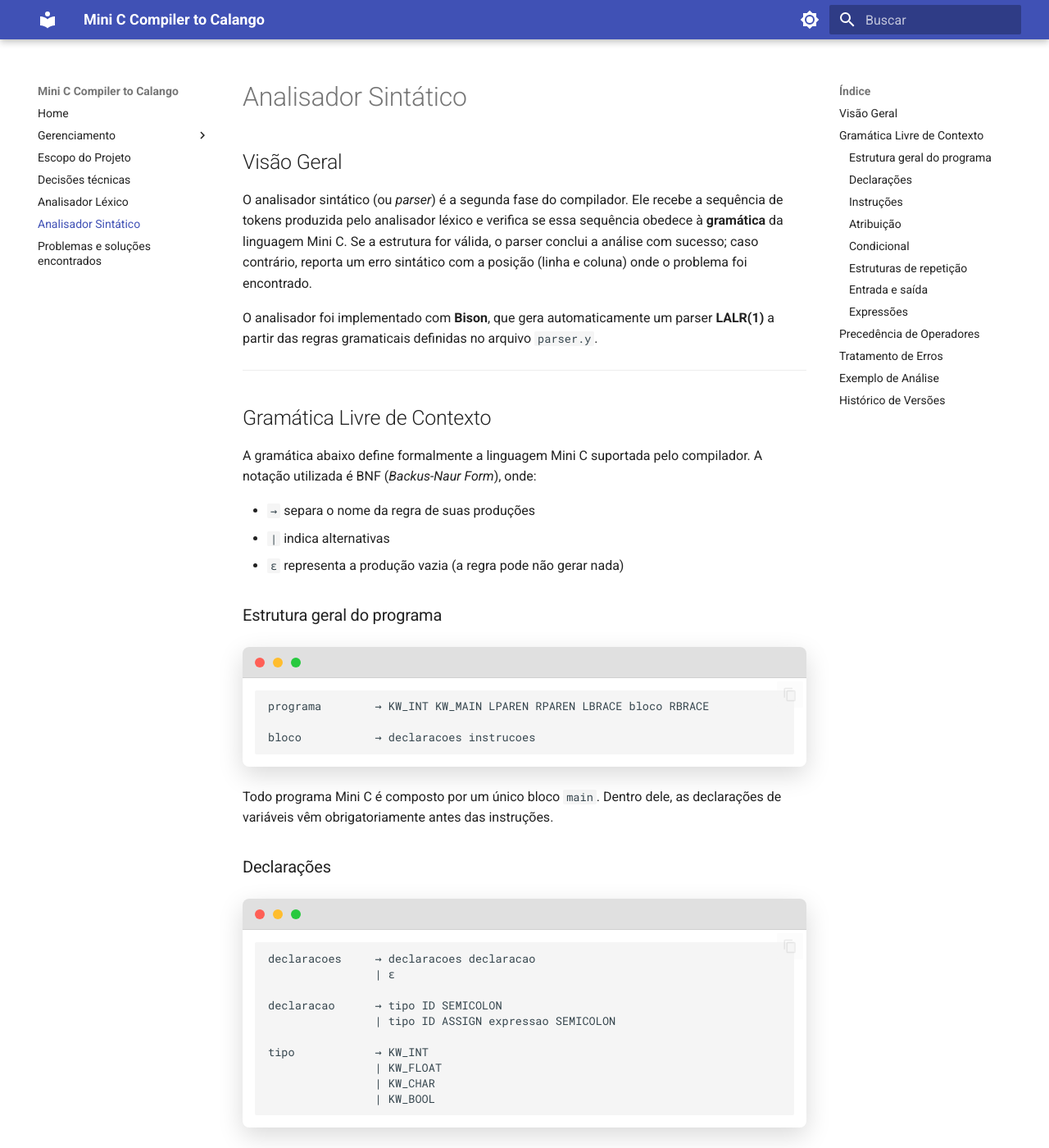
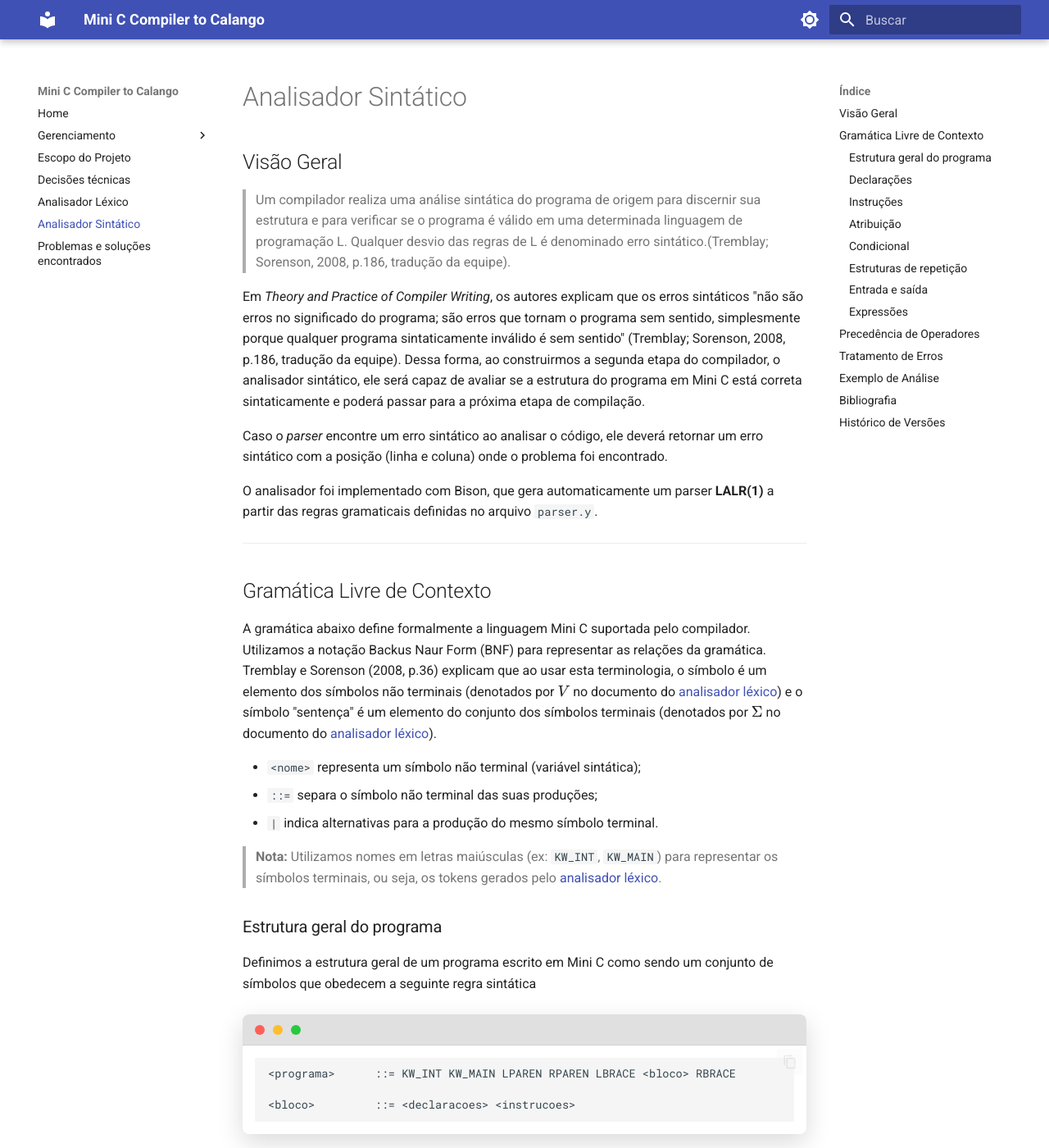
Before and after one commit to Compiladores-1-Sergio-FCTE-26-1-Gr10/mini-C-compiler-to-Calango, an MkDocs documentation site: the page built from docs/analisador-sintatico.md, in a window 1280 px wide and 1400 px high. Shown: the whole window at 82% size. Built offline with MkDocs 1.6.1 and Material for MkDocs 9.7.7, drawn with Linux system fonts in a browser that asks for light colours; some of the changed text lies outside the part shown.

Commit message:
Adiciona referências bibliográficas para os tópicos do analisador sintático; corrige notação BNF.

````diff
--- a/docs/analisador-sintatico.md
+++ b/docs/analisador-sintatico.md
@@ -2,135 +2,157 @@
 
 ## Visão Geral
 
-O analisador sintático (ou *parser*) é a segunda fase do compilador. Ele recebe a sequência de tokens produzida pelo analisador léxico e verifica se essa sequência obedece à **gramática** da linguagem Mini C. Se a estrutura for válida, o parser conclui a análise com sucesso; caso contrário, reporta um erro sintático com a posição (linha e coluna) onde o problema foi encontrado.
+> Um compilador realiza uma análise sintática do programa de origem para discernir sua estrutura e para verificar se o programa é válido em uma determinada linguagem de programação L. Qualquer desvio das regras de L é denominado erro sintático.(Tremblay; Sorenson, 2008, p.186, tradução da equipe).
 
-O analisador foi implementado com **Bison**, que gera automaticamente um parser **LALR(1)** a partir das regras gramaticais definidas no arquivo `parser.y`.
+Em _Theory and Practice of Compiler Writing_, os autores explicam que os erros sintáticos "não são erros no significado do programa; são erros que tornam o programa sem sentido, simplesmente porque qualquer programa sintaticamente inválido é sem sentido" (Tremblay; Sorenson, 2008, p.186, tradução da equipe). Dessa forma, ao construirmos a segunda etapa do compilador, o analisador sintático, ele será capaz de avaliar se a estrutura do programa em Mini C está correta sintaticamente e poderá passar para a próxima etapa de compilação.
+
+Caso o _parser_ encontre um erro sintático ao analisar o código, ele deverá retornar um erro sintático com a posição (linha e coluna) onde o problema foi encontrado.
+
+O analisador foi implementado com Bison, que gera automaticamente um parser **LALR(1)** a partir das regras gramaticais definidas no arquivo `parser.y`.
 
 ---
 
 ## Gramática Livre de Contexto
 
-A gramática abaixo define formalmente a linguagem Mini C suportada pelo compilador. A notação utilizada é BNF (*Backus-Naur Form*), onde:
+A gramática abaixo define formalmente a linguagem Mini C suportada pelo compilador. Utilizamos a notação Backus Naur Form (BNF) para representar as relações da gramática. Tremblay e Sorenson (2008, p.36) explicam que ao usar esta terminologia, o símbolo <sentença> é um elemento dos símbolos não terminais (denotados por **$V$** no documento do [analisador léxico](analisador-lexico.md)) e o símbolo "sentença" é um elemento do conjunto dos símbolos terminais (denotados por **$\Sigma$** no documento do [analisador léxico](analisador-lexico.md)).
 
-- `→` separa o nome da regra de suas produções
-- `|` indica alternativas
-- `ε` representa a produção vazia (a regra pode não gerar nada)
+- `<nome>` representa um símbolo não terminal (variável sintática);
+- `::=` separa o símbolo não terminal das suas produções;
+- `|` indica alternativas para a produção do mesmo símbolo terminal.
+
+> **Nota:** Utilizamos nomes em letras maiúsculas (ex: `KW_INT`, `KW_MAIN`) para representar os símbolos terminais, ou seja, os tokens gerados pelo [analisador léxico](analisador-lexico.md).
 
 ### Estrutura geral do programa
 
+Definimos a estrutura geral de um programa escrito em Mini C como sendo um conjunto de símbolos que obedecem a seguinte regra sintática
+
 ```
-programa        → KW_INT KW_MAIN LPAREN RPAREN LBRACE bloco RBRACE
+<programa>      ::= KW_INT KW_MAIN LPAREN RPAREN LBRACE <bloco> RBRACE
 
-bloco           → declaracoes instrucoes
+<bloco>         ::= <declaracoes> <instrucoes>
 ```
 
-Todo programa Mini C é composto por um único bloco `main`. Dentro dele, as declarações de variáveis vêm obrigatoriamente antes das instruções.
+> **Nota:** Todo programa Mini C é composto por um único bloco `main`. Dentro dele, as declarações de variáveis vêm obrigatoriamente antes das instruções.
 
 ### Declarações
 
+Definimos a estrutura das declarações de um programa escrito em Mini C como sendo um conjunto de símbolos que obedecem a seguinte regra sintática
+
 ```
-declaracoes     → declaracoes declaracao
-                | ε
+<declaracoes>   ::= <declaracoes> <declaracao>
+                  | /* vazio */
 
-declaracao      → tipo ID SEMICOLON
-                | tipo ID ASSIGN expressao SEMICOLON
+<declaracao>    ::= <tipo> ID SEMICOLON
+                  | <tipo> ID ASSIGN <expressao> SEMICOLON
 
-tipo            → KW_INT
-                | KW_FLOAT
-                | KW_CHAR
-                | KW_BOOL
+<tipo>          ::= KW_INT
+                  | KW_FLOAT
+                  | KW_CHAR
+                  | KW_BOOL
 ```
 
 ### Instruções
 
+Definimos a estrutura das instruções de um programa escrito em Mini C como sendo um conjunto de símbolos que obedecem a seguinte regra sintática
+
 ```
-instrucoes      → instrucoes instrucao
-                | ε
+<instrucoes>    ::= <instrucoes> <instrucao>
+                  | /* vazio */
 
-instrucao       → atribuicao
-                | condicional
-                | enquanto
-                | para
-                | faca_enquanto
-                | saida
-                | entrada
+<instrucao>     ::= <atribuicao>
+                  | <condicional>
+                  | <enquanto>
+                  | <para>
+                  | <faca_enquanto>
+                  | <saida>
+                  | <entrada>
 ```
 
 ### Atribuição
 
+Definimos a estrutura da instrução de atribuição de um programa escrito em Mini C como sendo um conjunto de símbolos que obedecem a seguinte regra sintática
+
 ```
-atribuicao      → ID ASSIGN expressao SEMICOLON
+<atribuicao>    ::= ID ASSIGN <expressao> SEMICOLON
 ```
 
 ### Condicional
 
+Definimos a estrutura condicional de um programa escrito em Mini C como sendo um conjunto de símbolos que obedecem a seguinte regra sintática:
+
 ```
-condicional     → KW_IF LPAREN expressao RPAREN LBRACE instrucoes RBRACE
-                | KW_IF LPAREN expressao RPAREN LBRACE instrucoes RBRACE
-                  KW_ELSE LBRACE instrucoes RBRACE
+<condicional>   ::= KW_IF LPAREN <expressao> RPAREN LBRACE <instrucoes> RBRACE
+                  | KW_IF LPAREN <expressao> RPAREN LBRACE <instrucoes> RBRACE KW_ELSE LBRACE <instrucoes> RBRACE
 ```
 
 ### Estruturas de repetição
 
+Definimos as estruturas de repetição de um programa escrito em Mini C como sendo um conjunto se símbolos que obedecem a seguinte regra sintática:
+
 ```
-enquanto        → KW_WHILE LPAREN expressao RPAREN LBRACE instrucoes RBRACE
+<enquanto>      ::= KW_WHILE LPAREN <expressao> RPAREN LBRACE <instrucoes> RBRACE
 
-para            → KW_FOR LPAREN atribuicao expressao SEMICOLON atribuicao_for RPAREN
-                  LBRACE instrucoes RBRACE
+<para>          ::= KW_FOR LPAREN <atribuicao> <expressao> SEMICOLON <atribuicao_for> RPAREN LBRACE <instrucoes> RBRACE
 
-atribuicao_for  → ID ASSIGN expressao
+<atribuicao_for>::= ID ASSIGN <expressao>
 
-faca_enquanto   → KW_DO LBRACE instrucoes RBRACE
-                  KW_WHILE LPAREN expressao RPAREN SEMICOLON
+<faca_enquanto> ::= KW_DO LBRACE <instrucoes> RBRACE KW_WHILE LPAREN <expressao> RPAREN SEMICOLON
 ```
 
 ### Entrada e saída
 
+Definimos as estruturas de entrada e saída de um programa escrito em Mini C como sendo um conjunto de símbolos que obedecem a seguinte regra sintática:
+
+
 ```
-saida           → KW_PRINTF LPAREN LIT_STRING RPAREN SEMICOLON
-                | KW_PRINTF LPAREN LIT_STRING COMMA args_printf RPAREN SEMICOLON
+<saida>         ::= KW_PRINTF LPAREN LIT_STRING RPAREN SEMICOLON
+                  | KW_PRINTF LPAREN LIT_STRING COMMA <args_printf> RPAREN SEMICOLON
 
-args_printf     → expressao
-                | args_printf COMMA expressao
+<args_printf>   ::= <expressao>
+                  | <args_printf> COMMA <expressao>
 
-entrada         → KW_SCANF LPAREN LIT_STRING COMMA ID RPAREN SEMICOLON
+<entrada>       ::= KW_SCANF LPAREN LIT_STRING COMMA ID RPAREN SEMICOLON
 ```
 
 ### Expressões
 
-A hierarquia de regras abaixo garante a **precedência de operadores** — operadores com maior precedência estão mais profundos na árvore gramatical, sendo resolvidos primeiro.
+A hierarquia de regras abaixo garante a precedência de operadores. Operadores com maior precedência estão mais profundos na árvore gramatical, sendo resolvidos primeiro.
+
+> **Nota:** Na BNF estrita, para garantir precedência matemática sem ambiguidade, é necessário criar regras aninhadas (ex: <expressao> ::= <expressao> + <termo>, <termo> ::= <termo> * <fator>). Porém, o Bison utiliza declarações de precedência de tokens (%left, %right) para resolver ambiguidades, a gramática abaixo é apresentada de forma "plana" para refletir exatamente a implementação do código-fonte.
 
 ```
-expressao       → expressao OR     expressao       (menor precedência)
-                | expressao AND    expressao
-                | expressao EQ     expressao
-                | expressao NEQ    expressao
-                | expressao LT     expressao
-                | expressao GT     expressao
-                | expressao LEQ    expressao
-                | expressao GEQ    expressao
-                | expressao PLUS   expressao
-                | expressao MINUS  expressao
-                | expressao TIMES  expressao
-                | expressao DIVIDE expressao
-                | expressao MOD    expressao
-                | NOT expressao
-                | MINUS expressao                  (menos unário)
-                | LPAREN expressao RPAREN
-                | ID
-                | LIT_INT
-                | LIT_FLOAT
-                | LIT_CHAR
-                | LIT_STRING
-                | LIT_TRUE
-                | LIT_FALSE                        (maior precedência)
+<expressao>     ::= <expressao> OR <expressao>
+                  | <expressao> AND <expressao>
+                  | <expressao> EQ <expressao>
+                  | <expressao> NEQ <expressao>
+                  | <expressao> LT <expressao>
+                  | <expressao> GT <expressao>
+                  | <expressao> LEQ <expressao>
+                  | <expressao> GEQ <expressao>
+                  | <expressao> PLUS <expressao>
+                  | <expressao> MINUS <expressao>
+                  | <expressao> TIMES <expressao>
+                  | <expressao> DIVIDE <expressao>
+                  | <expressao> MOD <expressao>
+                  | NOT <expressao>
+                  | MINUS <expressao>
+                  | LPAREN <expressao> RPAREN
+                  | ID
+                  | LIT_INT
+                  | LIT_FLOAT
+                  | LIT_CHAR
+                  | LIT_STRING
+                  | LIT_TRUE
+                  | LIT_FALSE
 ```
 
 ---
 
 ## Precedência de Operadores
 
-A tabela abaixo resume a ordem de precedência dos operadores, do menor para o maior. Operadores na mesma linha têm a mesma precedência.
+A Tabela 01 resume a ordem de precedência dos operadores, do menor para o maior. Operadores na mesma linha possuem a mesma precedência.
+
+**Tabela 01:** Ordem de precedência dos operadores.
 
 | Nível | Operadores | Associatividade |
 |---|---|---|
@@ -198,8 +222,17 @@ Saída esperada:
 Análise sintática concluída: programa válido.
 ```
 
+---
+
+## Bibliografia
+
+1. TREMBLAY, Jean-Paul; SORENSON, Paul G. **The Theory and Practice of Compiler Writing**. 1ª edição. 2008.
+
+---
+
 ## Histórico de Versões
 
 | Versão | Descrição | Data | Responsável |
 | ------ | --------- | ---- | ----------- |
 | `0.1` | Criação da página e início da documentação. | 11/04/2026 | [@Luiz Faria](https://github.com/luizfaria1989), [@João Pedro](https://github.com/Jadequilin),  [@Rivaldâvio](https://github.com/RivaFilho) |
+| `0.2` | Adiciona referências bibliográficas para os tópicos do analisador sintático; corrige notação BNF. | 21/04/2026 | [Luiz Faria](https://github.com/luizfaria1989)  |
````
Also changed, not shown: other parts of docs/analisador-sintatico.md (+2 -0 lines).
